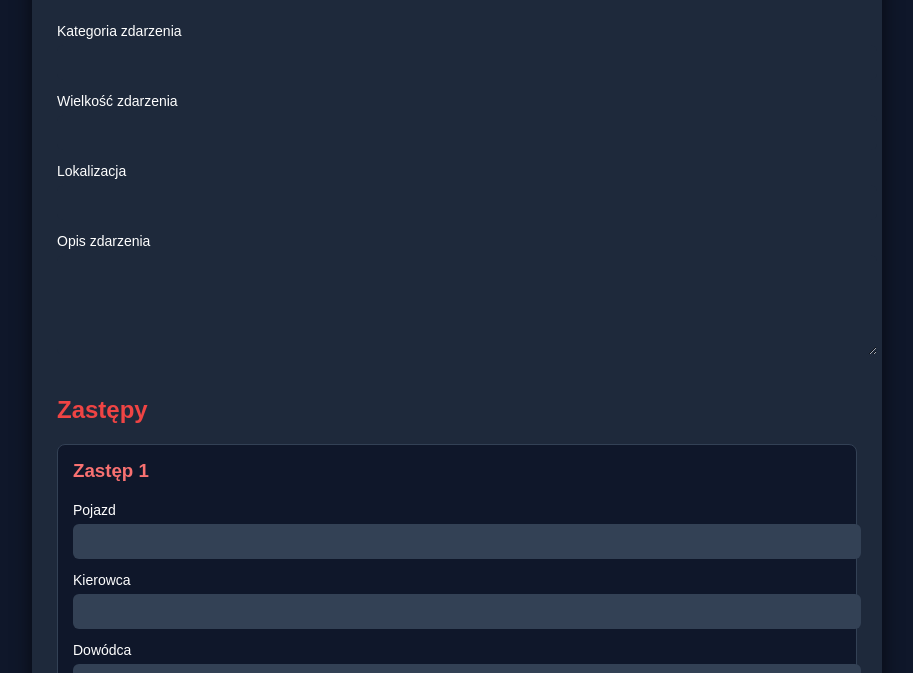
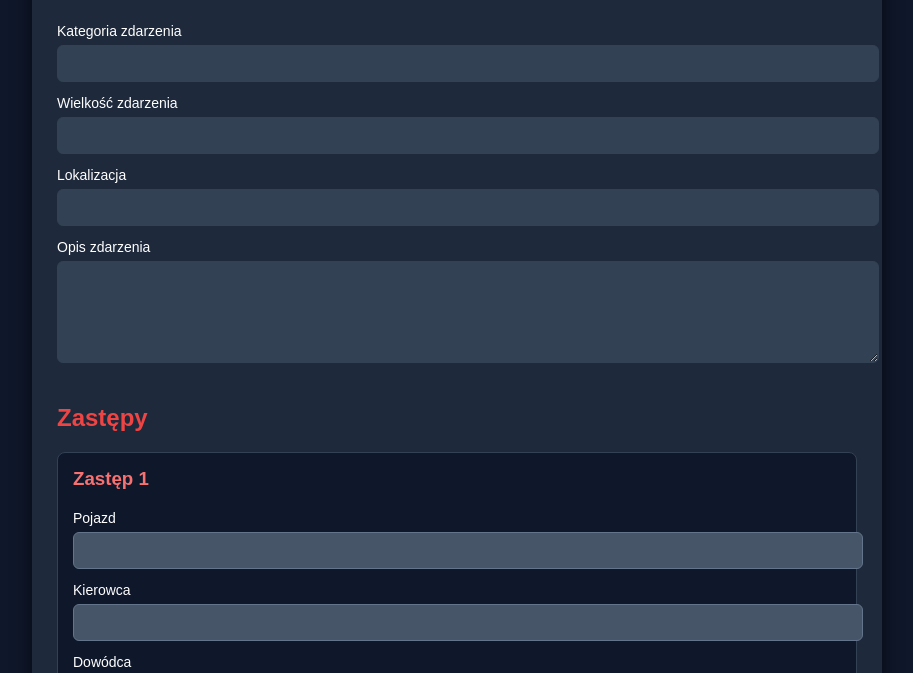
Before and after one commit to majes111/raporty-psp, a plain HTML site: page index.html in a window 1280 px wide. Both pictures are taken after a click on the button "➕ Dodaj zastęp". Shown: the part 107-780 px from the top of the page, without its empty margins (183-1096 px from the left). Drawn offline with Linux system fonts and the light colour scheme.

Commit message:
Update index.html

```diff
--- a/index.html
+++ b/index.html
@@ -49,19 +49,22 @@ width:100%;
 padding:10px;
 margin-top:5px;
 margin-bottom:12px;
-border:none;
 border-radius:6px;
-background:#1e293b;
+border:1px solid #334155;
+
+/* JAŚNIEJSZY KOLOR GŁÓWNYCH PÓL */
+background:#334155;
+
 color:white;
+}
+
+textarea{
+min-height:80px;
 }
 
 input::placeholder,
 textarea::placeholder{
-color:#94a3b8;
-}
-
-textarea{
-min-height:80px;
+color:#cbd5f5;
 }
 
 button{
@@ -95,9 +98,11 @@ border-radius:8px;
 background:#0f172a;
 }
 
-/* inne pole dla zastępów */
+/* INNY KOLOR PÓL W ZASTĘPACH */
+
 .zastep input{
-background:#334155;
+background:#475569;
+border:1px solid #64748b;
 }
 
 /* RESPONSYWNOŚĆ TELEFON */
```
